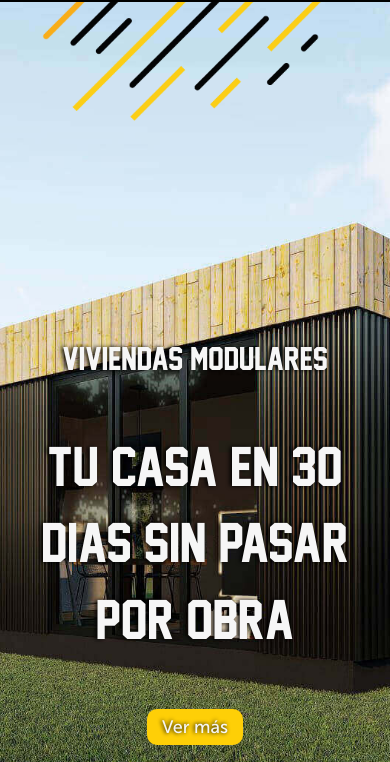
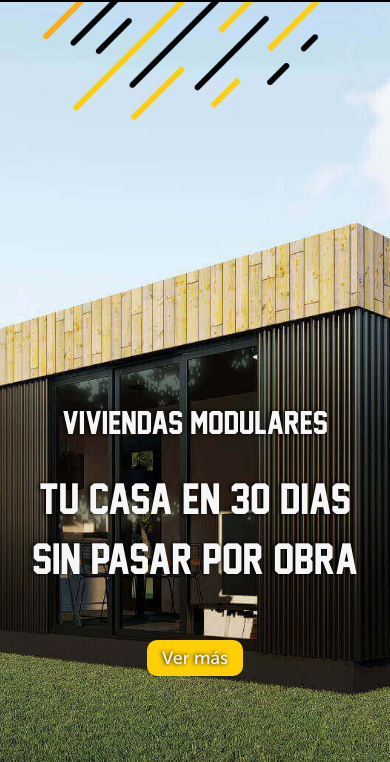
Before and after one commit to FranciscoBaglietto/LaloBox-ProyectoFinal, a website: page index.html in a window 390 px wide. Shown: the part 82-844 px from the top of the page. Drawn offline with nearby package versions, Linux system fonts and the light colour scheme.

Commit message:
Ajustando Home

```diff
--- a/scss/components/_home.scss
+++ b/scss/components/_home.scss
@@ -18,7 +18,7 @@
     .inicio__texto1{
         font-size: 35px;
         color: map-get($color, color-principal);
-        margin: 4.5rem 0rem 3rem 0rem;
+        margin: 5rem 0rem 1rem 0rem;
         font-family: jersey_m54;
         text-shadow: -2px 0px 4px black;
     }
@@ -62,7 +62,7 @@
         }
         .inicio__texto1{
             font-size: 30px;
-            margin: 9rem 0rem 3rem 0rem;
+            margin: 12rem 0rem 1rem 0rem;
         }
 
     }
@@ -76,16 +76,16 @@
         }
         .inicio__texto1{
             font-size: 30px;
-            margin: 9rem 0rem 3rem 0rem;
+            margin: 10rem 0rem 1rem 0rem;
         }
 
 
     }
-    @media only screen and (max-width: 375px) {
+    @media only screen and (max-width: 390px) {
 
         .inicio__texto1{
             font-size: 30px;
-            margin: 10rem 0rem 3rem 0rem;
+            margin: 13rem 0rem 1.5rem 0rem;
         }
         .inicio__texto2{
             font-size: 40px;
@@ -101,7 +101,7 @@
         }
         .inicio__texto1{
             font-size: 30px;
-            margin: 13rem 0rem 3rem 0rem;
+            margin: 16rem 0rem 1rem 0rem;
         }
         .inicio__texto2{
             font-size: 40px;
```
Also changed, not shown: css/main.css.
